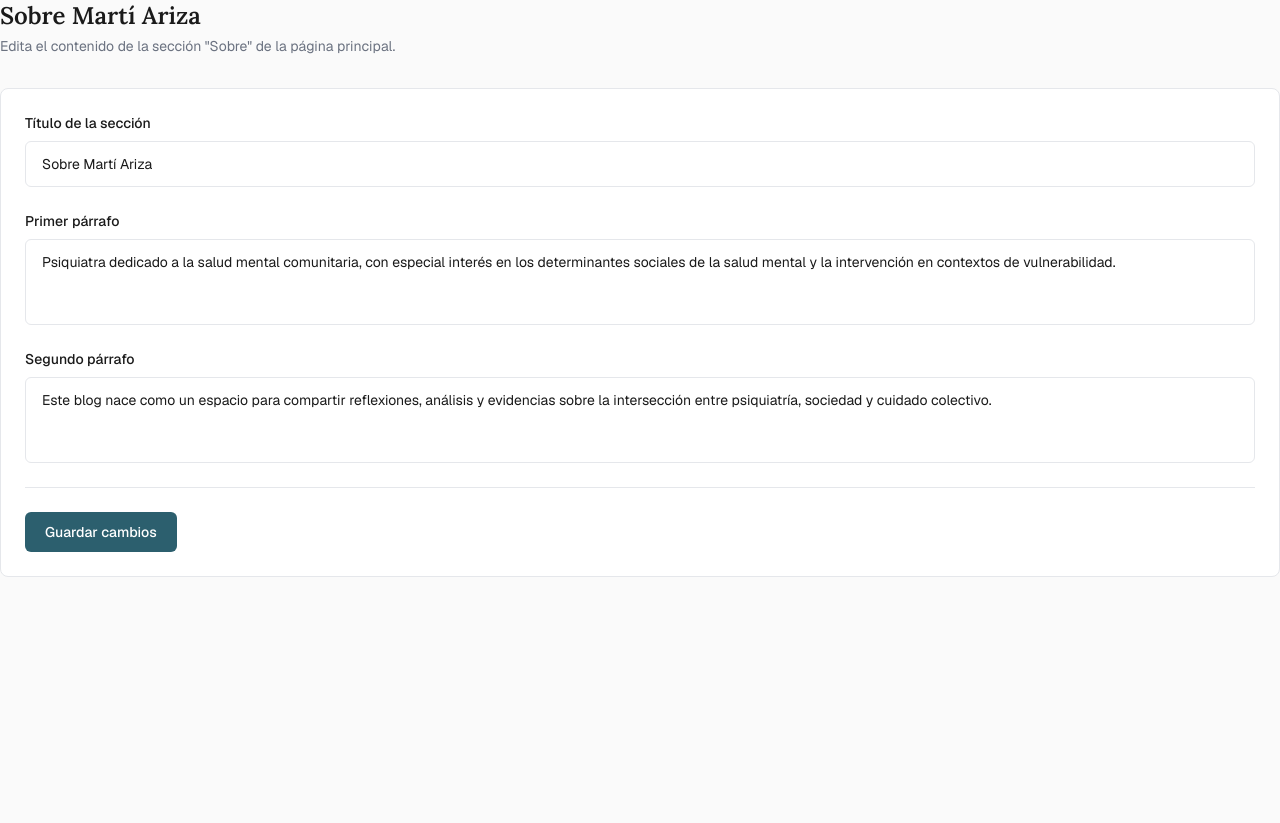
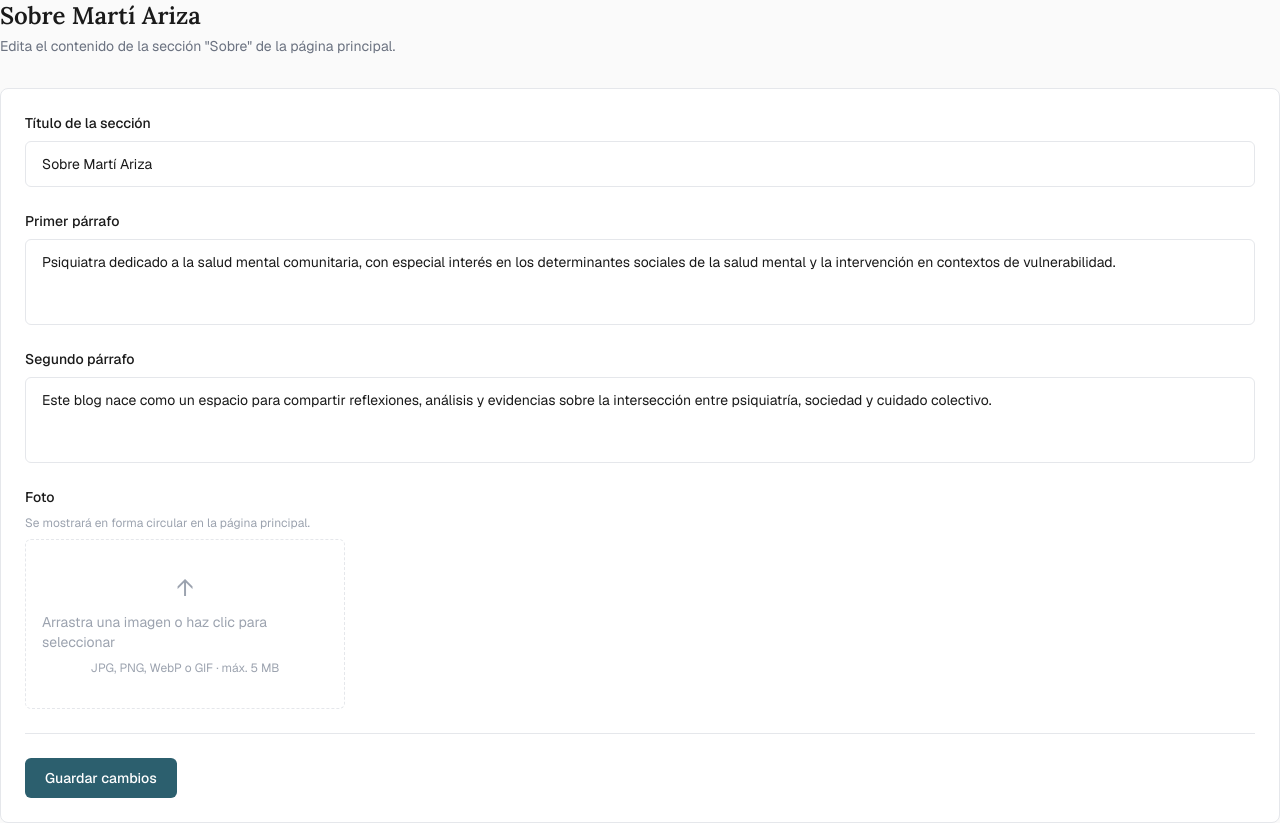
Before and after one commit to incipitluis/blog-marti, a Next.js app: page /admin/about in a window 1280 px wide. Before the commit the page ends 800 px from the top, so only its background shows below. Built offline with nearby package versions, Linux system fonts and the light colour scheme; no server answers; the database is empty.

Commit message:
add image upload for About profile picture

```diff
--- a/app/admin/about/components/about-editor.tsx
+++ b/app/admin/about/components/about-editor.tsx
@@ -3,6 +3,7 @@
 import { useState, type FormEvent } from 'react'
 import { createClient } from '@/lib/supabase/client'
 import type { AboutContent } from '@/lib/types'
+import { ImageUpload } from '@/components/image-upload'
 
 export function AboutEditor({ about }: { about: AboutContent | null }) {
   const [heading, setHeading] = useState(
@@ -18,6 +19,7 @@ export function AboutEditor({ about }: { about: AboutContent | null }) {
       ? (about.body.split('\n')[1] ?? '')
       : 'Este blog nace como un espacio para compartir reflexiones, análisis y evidencias sobre la intersección entre psiquiatría, sociedad y cuidado colectivo.',
   )
+  const [imageUrl, setImageUrl] = useState(about?.image_url ?? '')
   const [saving, setSaving] = useState(false)
   const [error, setError] = useState<string | null>(null)
   const [success, setSuccess] = useState(false)
@@ -36,6 +38,7 @@ export function AboutEditor({ about }: { about: AboutContent | null }) {
       id: 'marti-ariza',
       heading,
       body,
+      image_url: imageUrl || null,
     })
 
     if (error) {
@@ -95,6 +98,14 @@ export function AboutEditor({ about }: { about: AboutContent | null }) {
         />
       </div>
 
+      <div className="flex flex-col gap-2">
+        <label className="text-sm font-medium text-foreground">Foto</label>
+        <p className="text-xs text-muted">Se mostrará en forma circular en la página principal.</p>
+        <div className="max-w-xs">
+          <ImageUpload value={imageUrl} onChange={setImageUrl} bucket="post-images" />
+        </div>
+      </div>
+
       <div className="flex items-center gap-3 border-t border-border pt-6">
         <button
           type="submit"
--- a/app/page.tsx
+++ b/app/page.tsx
@@ -153,8 +153,16 @@ export default async function Home() {
                   </a>
                 </div>
                 <div className="flex justify-center">
-                  <div className="h-64 w-64 rounded-full bg-surface-alt border border-border flex items-center justify-center">
-                    <span className="font-serif text-6xl text-muted">MA</span>
+                  <div className="h-64 w-64 rounded-full bg-surface-alt border border-border flex items-center justify-center overflow-hidden">
+                    {about?.image_url ? (
+                      <img
+                        src={about.image_url}
+                        alt={aboutHeading}
+                        className="h-full w-full object-cover"
+                      />
+                    ) : (
+                      <span className="font-serif text-6xl text-muted">MA</span>
+                    )}
                   </div>
                 </div>
               </div>
--- a/components/image-upload.tsx
+++ b/components/image-upload.tsx
@@ -6,9 +6,11 @@ import { createClient } from '@/lib/supabase/client'
 export function ImageUpload({
   value,
   onChange,
+  bucket = 'post-images',
 }: {
   value: string
   onChange: (url: string) => void
+  bucket?: string
 }) {
   const inputRef = useRef<HTMLInputElement>(null)
   const [uploading, setUploading] = useState(false)
@@ -23,7 +25,7 @@ export function ImageUpload({
     const path = `${crypto.randomUUID()}.${ext}`
 
     const { error: uploadError } = await supabase.storage
-      .from('post-images')
+      .from(bucket)
       .upload(path, file, { upsert: false })
 
     if (uploadError) {
@@ -32,7 +34,7 @@ export function ImageUpload({
       return
     }
 
-    const { data } = supabase.storage.from('post-images').getPublicUrl(path)
+    const { data } = supabase.storage.from(bucket).getPublicUrl(path)
     onChange(data.publicUrl)
     setUploading(false)
   }
```
